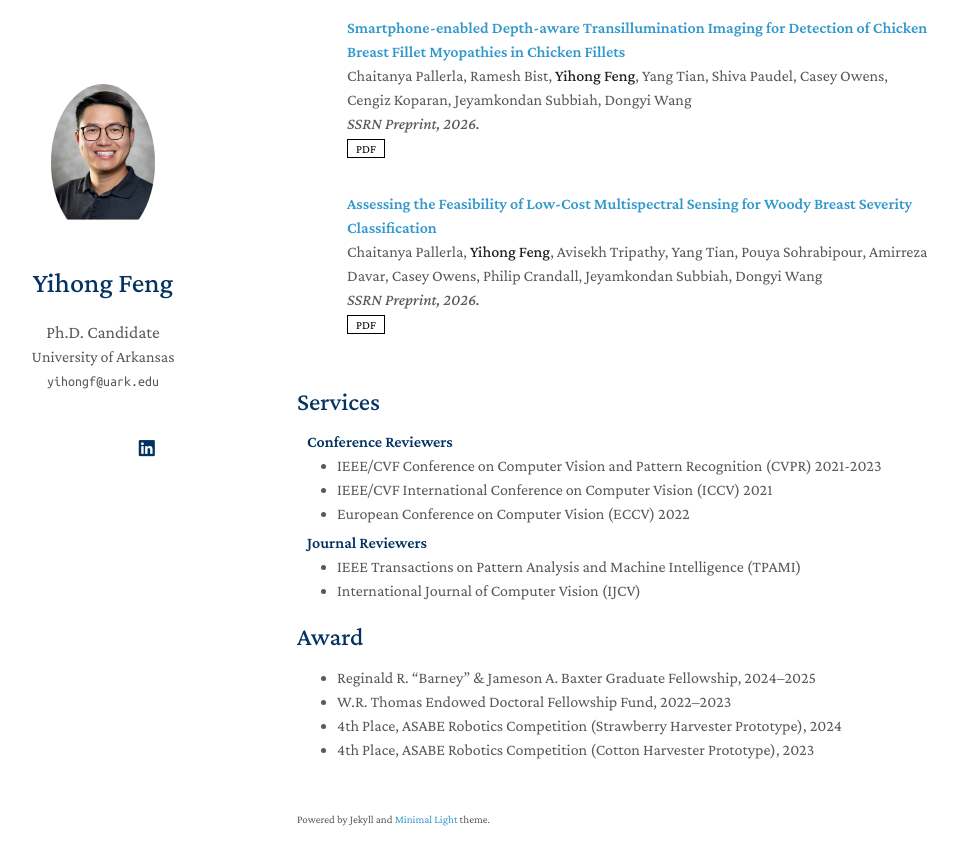
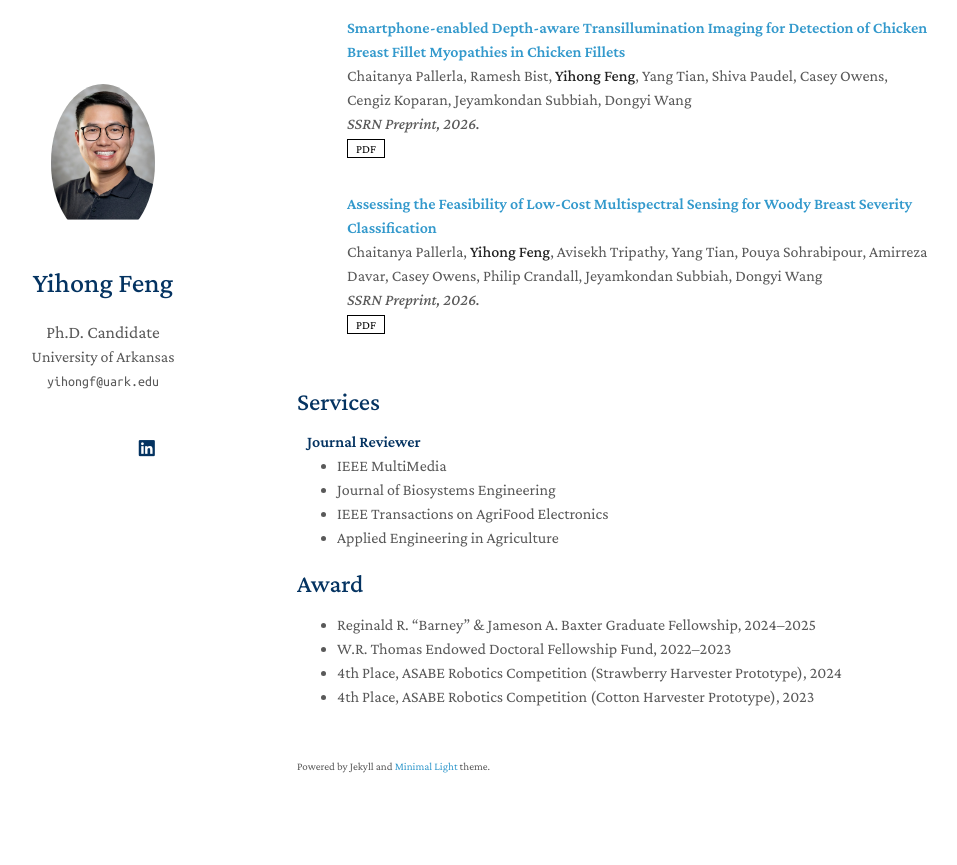
Before and after one commit to yihongfeng/yihongfeng.github.io, a Jekyll site: the page built from index.md, in a window 1280 px wide and 900 px high, scrolled down 1291 px. Shown: the top 865 px of the window, without its empty margins (173-1130 px from the left). Built offline with Jekyll 4.4.1, drawn with Linux system fonts in a browser that asks for light colours; a style sheet for code colours, icons or effects is not loaded; our own code applies the rules of GitHub Pages for plain Markdown files.

Commit message:
Update services.md

```diff
--- a/_includes/services.md
+++ b/_includes/services.md
@@ -1,16 +1,8 @@
 ## Services
-
-<h4 style="margin:0 10px 0;">Conference Reviewers</h4>
-
-<ul style="margin:0 0 5px;">
-  <li><a href="http://cvpr2023.thecvf.com/"><autocolor>IEEE/CVF Conference on Computer Vision and Pattern Recognition (CVPR) 2021-2023</autocolor></a></li>
-  <li><a href="http://iccv2021.thecvf.com/"><autocolor>IEEE/CVF International Conference on Computer Vision (ICCV) 2021</autocolor></a></li>
-  <li><a href="https://eccv2022.ecva.net/"><autocolor>European Conference on Computer Vision (ECCV) 2022</autocolor></a></li>
+<h4 style="margin:0 10px 0;">Journal Reviewer</h4>
+<ul style="margin:0 0 20px;">
+  <li><a href="https://www.computer.org/csdl/magazine/mu"><autocolor>IEEE MultiMedia</autocolor></a></li>
+  <li><a href="https://link.springer.com/journal/42853"><autocolor>Journal of Biosystems Engineering</autocolor></a></li>
+  <li><a href="https://ieee-sensors.org/publications/ieee-transactions-on-agrifood-electronics/"><autocolor>IEEE Transactions on AgriFood Electronics</autocolor></a></li>
+  <li><a href="https://asabe.org/applied"><autocolor>Applied Engineering in Agriculture</autocolor></a></li>
 </ul>
-
-<h4 style="margin:0 10px 0;">Journal Reviewers</h4>
-
-<ul style="margin:0 0 20px;">
-  <li><a href="https://www.computer.org/csdl/journal/tp"><autocolor>IEEE Transactions on Pattern Analysis and Machine Intelligence (TPAMI)</autocolor></a></li>
-  <li><a href="https://www.springer.com/journal/11263"><autocolor>International Journal of Computer Vision (IJCV)</autocolor></a></li>
-</ul>
```
